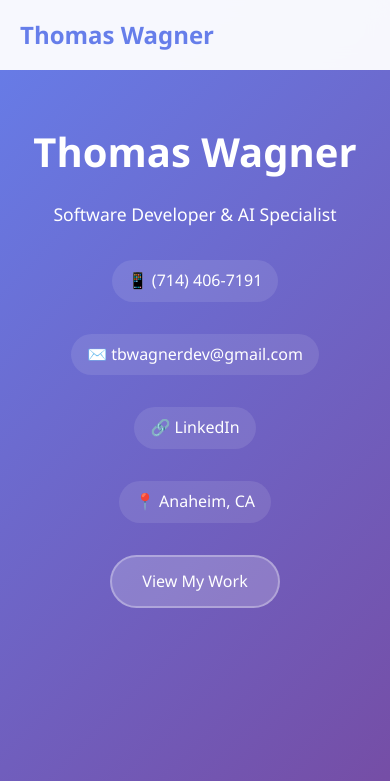
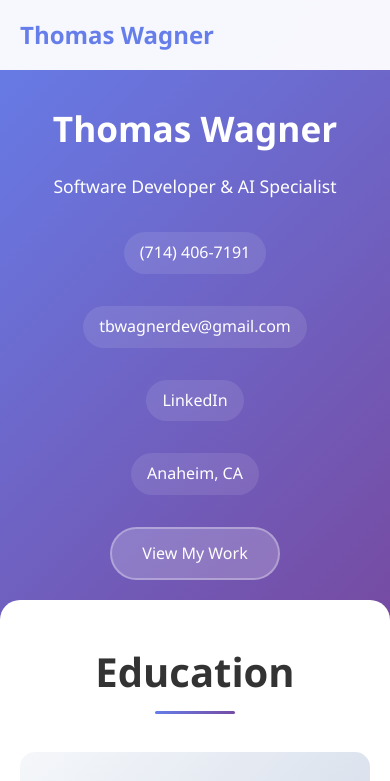
Before and after one commit to tbwagner/tbwagner.github.io, a plain HTML site: page index.html in a window 390 px wide. Shown: the top 781 px of the page. Drawn offline with Linux system fonts and the light colour scheme.

Commit message:
Made hero smaller

```diff
--- a/index.html
+++ b/index.html
@@ -20,7 +20,7 @@
 
         .gradient-bg {
             background: linear-gradient(135deg, #667eea 0%, #764ba2 100%);
-            min-height: 100vh;
+            min-height: 60vh; /* Reduced from 100vh */
         }
 
         .container {
@@ -72,20 +72,23 @@
 
         /* Hero Section */
         .hero {
-            padding: 120px 0 80px;
+            padding: 120px 0 60px; /* Reduced bottom padding from 80px to 60px */
             text-align: center;
             color: white;
+            display: flex;
+            align-items: center;
+            min-height: 60vh; /* Reduced from implicit 100vh */
         }
 
         .hero h1 {
-            font-size: 3.5rem;
+            font-size: 3rem; /* Slightly reduced from 3.5rem */
             margin-bottom: 1rem;
             opacity: 0;
             animation: fadeInUp 1s ease forwards;
         }
 
         .hero p {
-            font-size: 1.3rem;
+            font-size: 1.2rem; /* Slightly reduced from 1.3rem */
             margin-bottom: 2rem;
             opacity: 0;
             animation: fadeInUp 1s ease 0.3s forwards;
@@ -376,8 +379,13 @@
                 display: none;
             }
 
+            .hero {
+                min-height: 50vh; /* Reduced for mobile */
+                padding: 100px 0 40px;
+            }
+
             .hero h1 {
-                font-size: 2.5rem;
+                font-size: 2.2rem; /* Reduced from 2.5rem */
             }
 
             .hero p {
@@ -441,10 +449,10 @@
                 <h1>Thomas Wagner</h1>
                 <p>Software Developer & AI Specialist</p>
                 <div class="contact-info">
-                    <div class="contact-item">📱 (714) 406-7191</div>
-                    <div class="contact-item">✉️ tbwagnerdev@gmail.com</div>
-                    <div class="contact-item">🔗 LinkedIn</div>
-                    <div class="contact-item">📍 Anaheim, CA</div>
+                    <div class="contact-item"> (714) 406-7191</div>
+                    <div class="contact-item"> tbwagnerdev@gmail.com</div>
+                    <div class="contact-item"> LinkedIn</div>
+                    <div class="contact-item"> Anaheim, CA</div>
                 </div>
                 <a href="#experience" class="cta-button">View My Work</a>
             </div>
@@ -545,7 +553,7 @@
                             <div class="company">Christina & Kylie Interior Design</div>
                         </div>
                         <div class="date-location">
-                            <div>June 2024 – September 2024</div>
+                            <div>June 2024 - September 2024</div>
                             <div class="location">Remote</div>
                         </div>
                     </div>
@@ -564,7 +572,7 @@
                             <div class="company">Campitelli Cookies</div>
                         </div>
                         <div class="date-location">
-                            <div>June 2022 – January 2024 (Seasonal)</div>
+                            <div>June 2022 - January 2024 (Seasonal)</div>
                             <div class="location">Anaheim, CA</div>
                         </div>
                     </div>
@@ -609,19 +617,19 @@
                 <h2 class="section-title">Leadership & Volunteer Experience</h2>
                 <div class="leadership-item">
                     <div class="leadership-title">Youth Summer Camp Volunteering</div>
-                    <div class="leadership-org">Higher Ground Orange County | May 2024 – August 2024</div>
+                    <div class="leadership-org">Higher Ground Orange County | May 2024 - August 2024</div>
                 </div>
                 <div class="leadership-item">
                     <div class="leadership-title">Eagle Scout</div>
-                    <div class="leadership-org">Troop 850, Boy Scouts of America | August 2013 – March 2021</div>
+                    <div class="leadership-org">Troop 850, Boy Scouts of America | August 2013 - March 2021</div>
                 </div>
                 <div class="leadership-item">
                     <div class="leadership-title">Lead Programmer and Robot Designer</div>
-                    <div class="leadership-org">Team 363A, VEX Robotics | August 2013 – June 2020</div>
+                    <div class="leadership-org">Team 363A, VEX Robotics | August 2013 - June 2020</div>
                 </div>
                 <div class="leadership-item">
                     <div class="leadership-title">Cyber Patriot Competitor</div>
-                    <div class="leadership-org">Canyon High School, Air Force Association | August 2017 – June 2020</div>
+                    <div class="leadership-org">Canyon High School, Air Force Association | August 2017 - June 2020</div>
                 </div>
             </div>
         </section>
```
